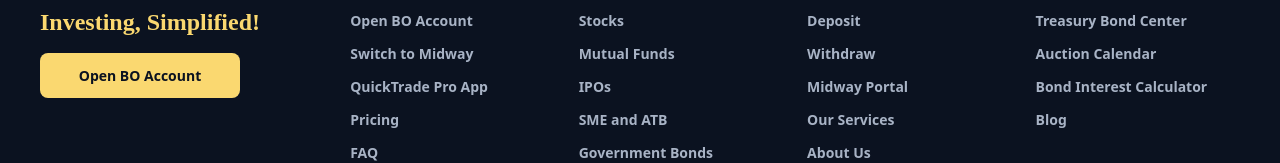
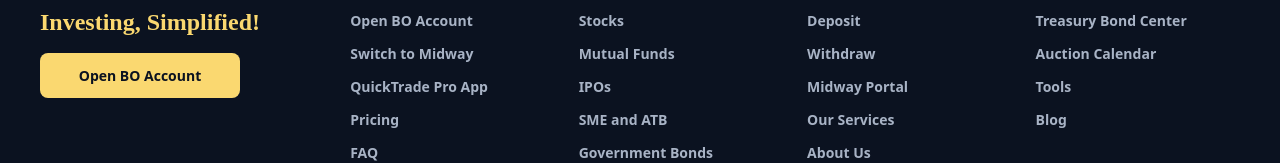
Before and after one commit to MidwaySecurities/midwaybd, a Next.js app: page /client-services in a window 1280 px wide. Shown: the part 1701-1864 px from the top of the page. Built offline with nearby package versions, Linux system fonts and the light colour scheme; no server answers.

Commit message:
update link

```diff
--- a/app/components/Home/footer/footer-content.json
+++ b/app/components/Home/footer/footer-content.json
@@ -124,8 +124,8 @@
           "href": "/treasury-bond-center/auction-calendar"
         },
         {
-          "label": "Bond Interest Calculator",
-          "href": "/bond-interest-calculator"
+          "label": "Tools",
+          "href": "/tools"
         },
         {
           "label": "Blog",
--- a/app/components/modal/navigation.js
+++ b/app/components/modal/navigation.js
@@ -504,7 +504,7 @@ const Navigation = () => {
 
                     <NavItem
                         icon={<svg className="w-6 h-6" fill="none" stroke="currentColor" viewBox="0 0 24 24"><path strokeLinecap="round" strokeLinejoin="round" strokeWidth="2.5" d="M13.828 10.172a4 4 0 00-5.656 0l-4 4a4 4 0 105.656 5.656l1.102-1.101m-.758-4.899a4 4 0 005.656 0l4-4a4 4 0 00-5.656-5.656l-1.1 1.1" /></svg>}
-                        label="switching-brokers"
+                        label="Link BO Account"
                         path="/switching-brokers"
                         badge="Shift to Midway"
                     />
```
